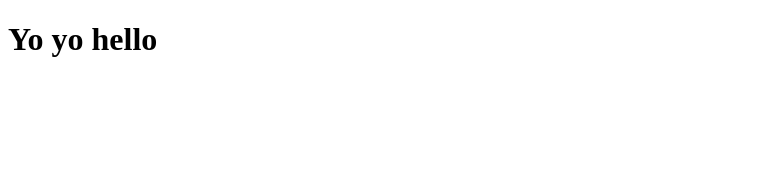
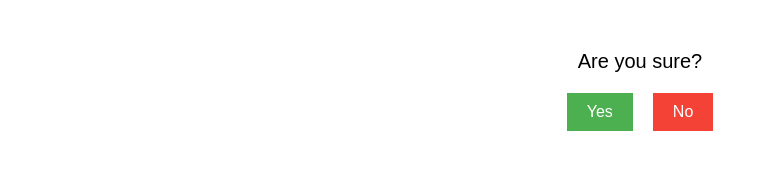
Before and after one commit to Rishabhdhakar/test, a plain HTML site: page index.html in a window 1280 px wide. Shown: the whole page, without its empty margins (0-768 px from the left). Drawn offline with Linux system fonts and the light colour scheme.

Commit message:
Update index.html

```diff
--- a/index.html
+++ b/index.html
@@ -1,13 +1,56 @@
 <!DOCTYPE html>
 <html lang="en">
 <head>
-    <meta charset="UTF-8">
-    <meta name="viewport" content="width=device-width, initial-scale=1.0">
-    <title>Rishabh</title>
+  <meta charset="UTF-8">
+  <meta name="viewport" content="width=device-width, initial-scale=1.0">
+  <style>
+    body {
+      font-family: Arial, sans-serif;
+      text-align: center;
+      margin: 50px;
+    }
+
+    #question {
+      font-size: 20px;
+      margin-bottom: 20px;
+    }
+
+    #buttons {
+      display: flex;
+      justify-content: center;
+    }
+
+    .button {
+      padding: 10px 20px;
+      margin: 0 10px;
+      font-size: 16px;
+      cursor: pointer;
+    }
+
+    #yesButton {
+      background-color: #4CAF50;
+      color: white;
+      border: none;
+    }
+
+    #noButton {
+      background-color: #f44336;
+      color: white;
+      border: none;
+    }
+  </style>
+  <script>
+    function handleButtonClick(answer) {
+      alert("You clicked " + answer);
+      // Add your custom logic here based on the user's answer
+    }
+  </script>
 </head>
-
-<h1>Yo yo hello</h1>
 <body>
-
+  <div id="question">Are you sure?</div>
+  <div id="buttons">
+    <button class="button" id="yesButton" onclick="handleButtonClick('Yes')">Yes</button>
+    <button class="button" id="noButton" onclick="handleButtonClick('No')">No</button>
+  </div>
 </body>
 </html>
```
